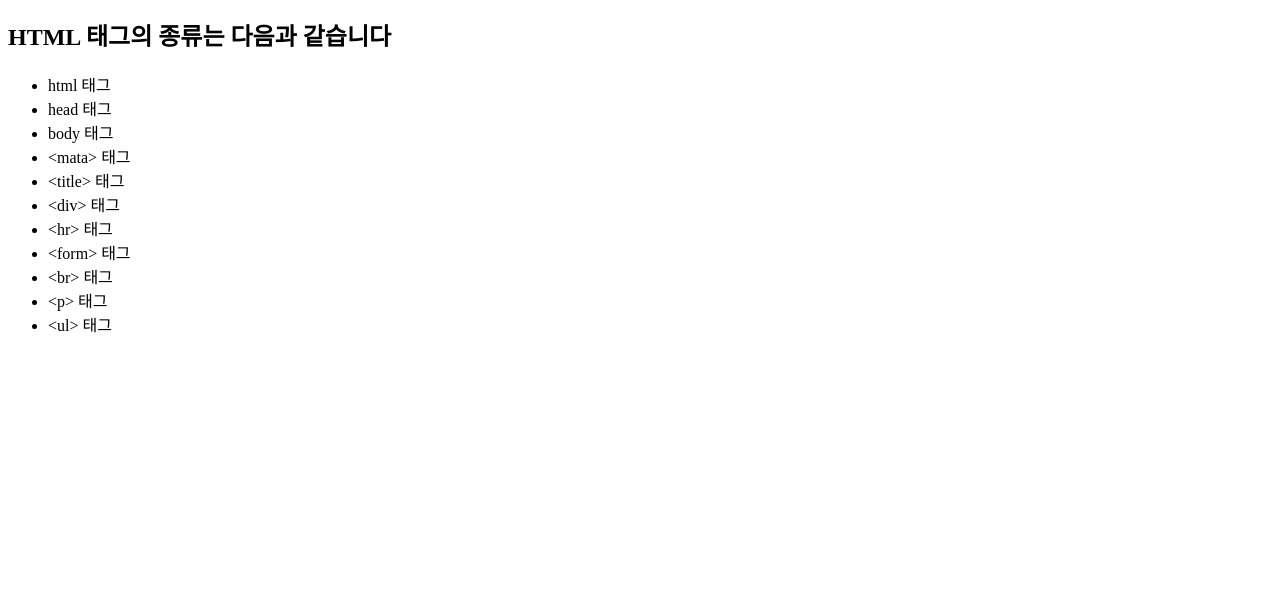
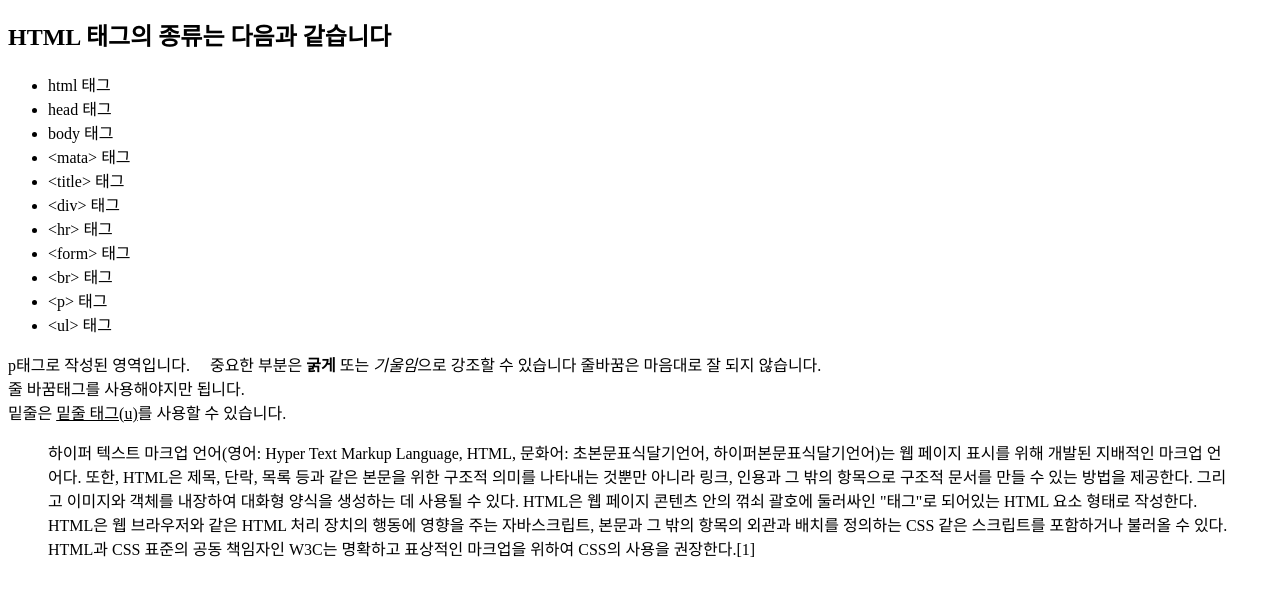
Before and after one commit to ksy6623/HTML03, a plain HTML site: page index.html in a window 1280 px wide. Shown: the part 116-712 px from the top of the page. Drawn offline with Linux system fonts and the light colour scheme.

Commit message:
p태그 실습

```diff
--- a/index.html
+++ b/index.html
@@ -25,5 +25,11 @@
         <li>&lt;p&gt; 태그</li>
         <li>&lt;ul&gt; 태그</li>
     </ul>
+    <p>p태그로 작성된 영역입니다. &nbsp;&nbsp;&nbsp;&nbsp;중요한 부분은 <b>굵게</b> 또는 <i>기울임</i>으로 강조할 수 있습니다
+        줄바꿈은 마음대로 잘 되지 않습니다.
+        <br> 줄 바꿈태그를 사용해야지만 됩니다. <br>
+        밑줄은 <u>밑줄 태그(u)</u>를 사용할 수 있습니다.
+    </p>
+    <blockquote cite="https://ko.wikipedia.org/wiki/HTML"> <p>하이퍼 텍스트 마크업 언어(영어: Hyper Text Markup Language, HTML, 문화어: 초본문표식달기언어, 하이퍼본문표식달기언어)는 웹 페이지 표시를 위해 개발된 지배적인 마크업 언어다. 또한, HTML은 제목, 단락, 목록 등과 같은 본문을 위한 구조적 의미를 나타내는 것뿐만 아니라 링크, 인용과 그 밖의 항목으로 구조적 문서를 만들 수 있는 방법을 제공한다. 그리고 이미지와 객체를 내장하여 대화형 양식을 생성하는 데 사용될 수 있다. HTML은 웹 페이지 콘텐츠 안의 꺾쇠 괄호에 둘러싸인 "태그"로 되어있는 HTML 요소 형태로 작성한다. HTML은 웹 브라우저와 같은 HTML 처리 장치의 행동에 영향을 주는 자바스크립트, 본문과 그 밖의 항목의 외관과 배치를 정의하는 CSS 같은 스크립트를 포함하거나 불러올 수 있다. HTML과 CSS 표준의 공동 책임자인 W3C는 명확하고 표상적인 마크업을 위하여 CSS의 사용을 권장한다.[1]</p></blockquote>
 </body>
 </html>
```
